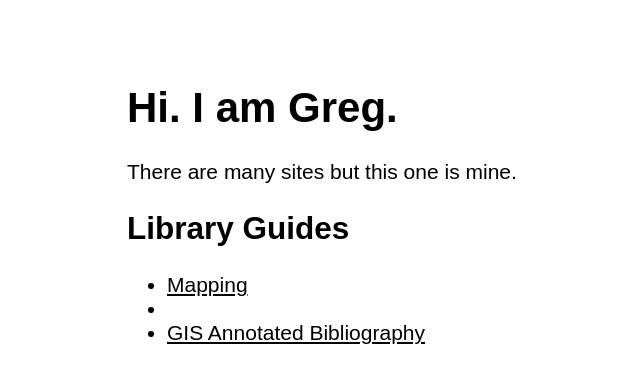
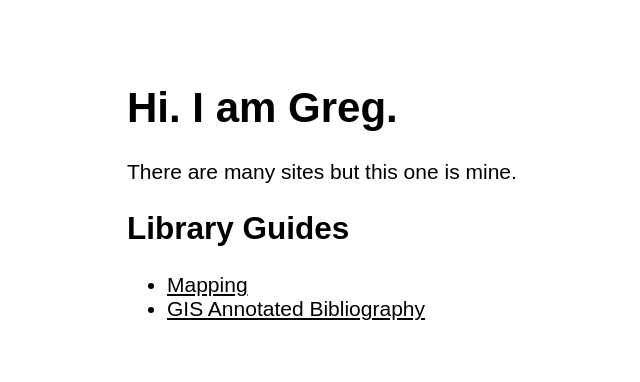
Before and after one commit to greeve/greeve.github.io, a plain HTML site: page index.html in a window 1280 px wide. Shown: the whole page, without its empty margins (212-852 px from the left). Drawn offline with Linux system fonts and the light colour scheme.

Commit message:
Fixed an issue where there was a missing list item close tag

```diff
--- a/index.html
+++ b/index.html
@@ -22,7 +22,7 @@
 <h2>Library Guides</h2>
 
 <ul>
-<li><a href="lib/guides/mapping/" title="Mapping Library Guide">Mapping</a><li>
+<li><a href="lib/guides/mapping/" title="Mapping Library Guide">Mapping</a></li>
 <li><a href="lib/biblio/gis/" title="GIS Annotated Bibliography">GIS Annotated Bibliography</a></li>
 </ul>
 
```
